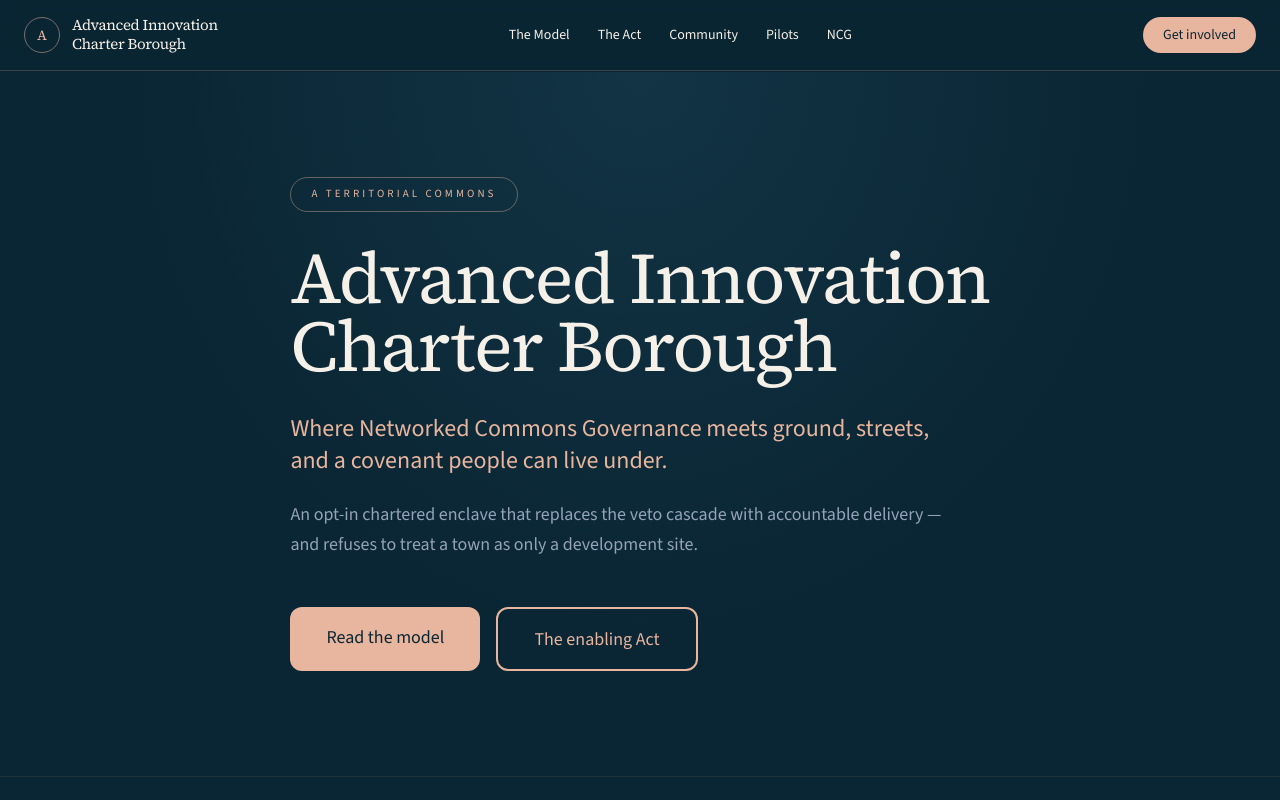
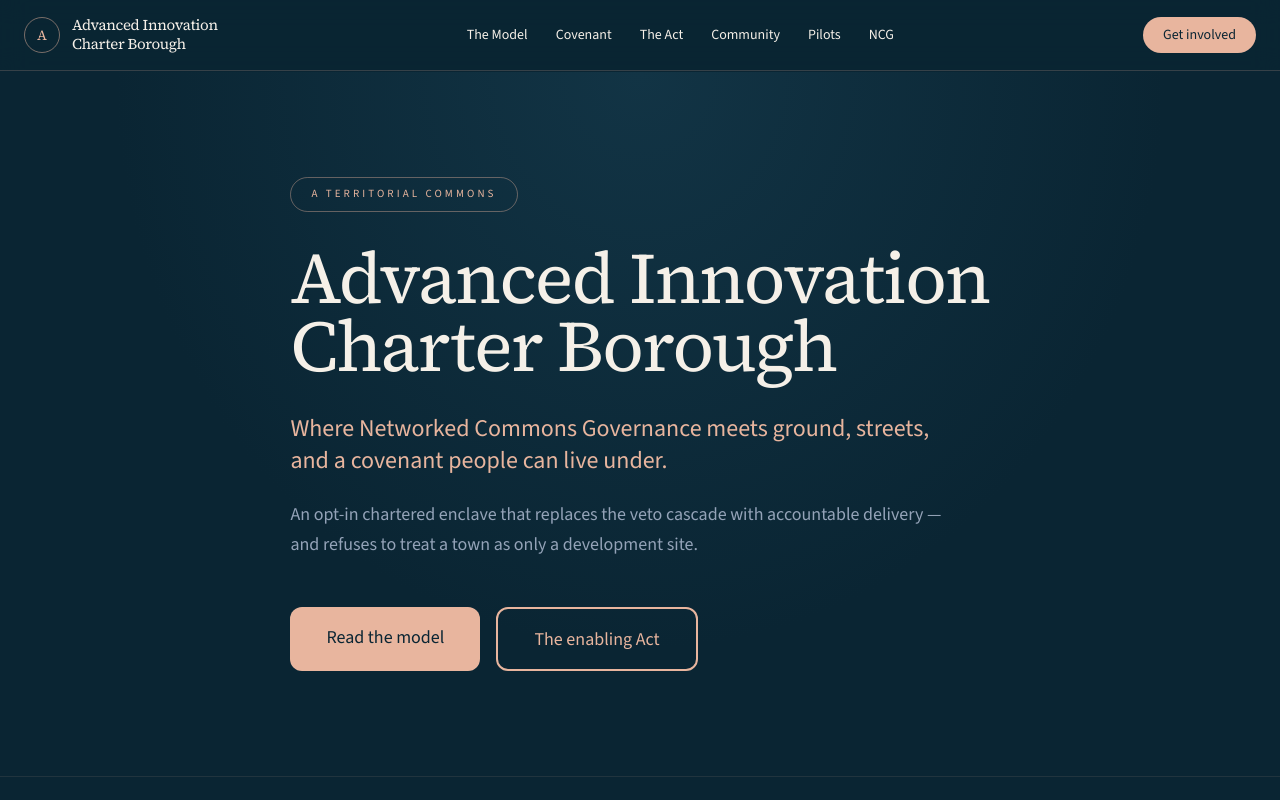
Before and after one commit to stumpyuk1/aicb-website, a Next.js app: page / in a window 1280 px wide. Shown: the top 800 px of the page. Built offline with nearby package versions, Linux system fonts and the light colour scheme.

Commit message:
Link the Civic Covenant through navigation and related pages

```diff
--- a/components/Shell.tsx
+++ b/components/Shell.tsx
@@ -6,6 +6,7 @@ import { useState } from "react";
 
 const links = [
   { href: "/model", label: "The Model" },
+  { href: "/covenant", label: "Covenant" },
   { href: "/act", label: "The Act" },
   { href: "/community", label: "Community" },
   { href: "/pilots", label: "Pilots" },
@@ -109,6 +110,9 @@ export function Shell({ children }: { children: React.ReactNode }) {
             <Link href="/model" className="hover:text-[#E8B59E]">
               Synthesised governance
             </Link>
+            <Link href="/covenant" className="hover:text-[#E8B59E]">
+              Civic Covenant
+            </Link>
             <Link href="/act" className="hover:text-[#E8B59E]">
               Enabling Act
             </Link>
```
